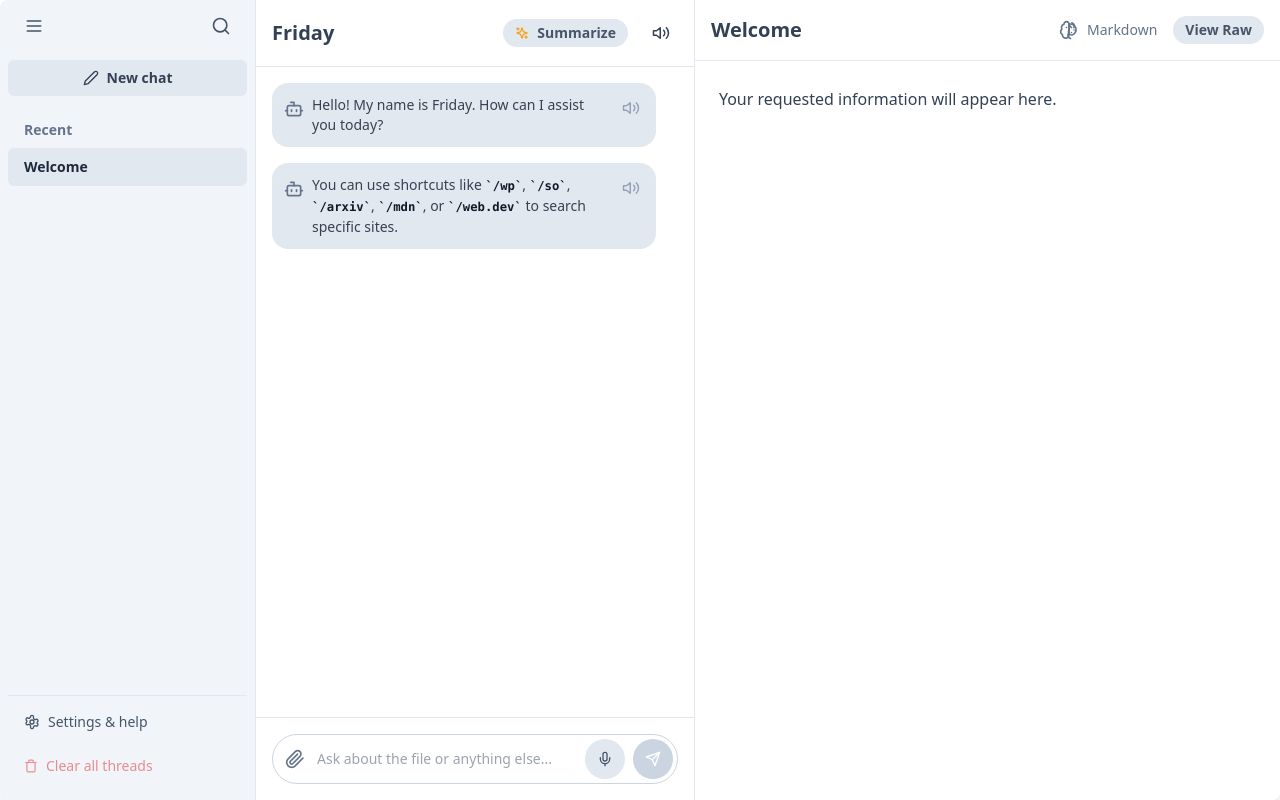
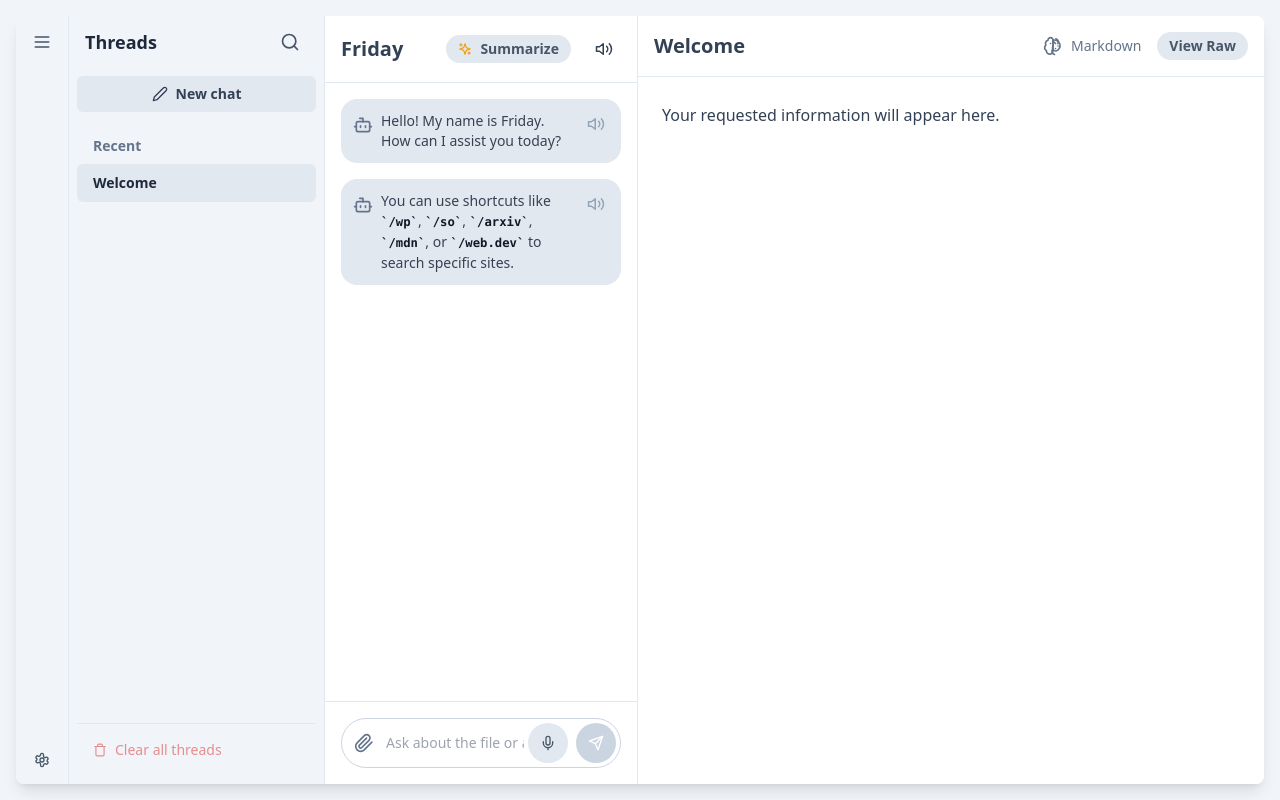
Before and after one commit to caraya/friday-ai-demo, a Vue app: page / in a window 1280 px wide. Built offline with nearby package versions, Linux system fonts and the light colour scheme.

Commit message:
Pass 2 of UI improvements

```diff
--- a/index.html
+++ b/index.html
@@ -6,12 +6,12 @@
   <link rel="icon" type="image/svg+xml" href="/vite.svg">
   <meta name="viewport" content="width=device-width, initial-scale=1.0">
   <title>Friday</title>
-  <!-- Add Prism.js Solarized Light theme -->
+  <!-- Prism.js Solarized Light theme -->
   <link rel="stylesheet" href="https://cdnjs.cloudflare.com/ajax/libs/prism/1.29.0/themes/prism-solarizedlight.min.css">
 </head>
 
-<body>
-  <div id="app"></div>
+<body class="bg-slate-100">
+  <div id="app" class="h-screen w-screen"></div>
   <script type="module" src="/src/main.ts"></script>
 </body>
 
--- a/src/App.vue
+++ b/src/App.vue
@@ -1,11 +1,23 @@
 <template>
-  <div class="flex h-full w-full bg-white shadow-lg rounded-lg overflow-hidden">
-    <!-- Thread Sidebar -->
-    <div class="w-64 bg-slate-100 border-r border-slate-200 flex flex-col p-2 space-y-4">
-      <div class="flex items-center justify-between flex-shrink-0 px-2">
-        <button class="p-2 hover:bg-slate-200 rounded-full text-slate-600">
+  <div class="h-full w-full p-0 sm:p-4 bg-slate-100">
+    <div class="flex h-full w-full max-w-screen-2xl mx-auto bg-white shadow-lg rounded-lg overflow-hidden">
+      <!-- Collapsible Thread Sidebar -->
+      <div class="flex flex-shrink-0 bg-slate-100 border-r border-slate-200">
+        <!-- Always-Visible Icon Bar -->
+        <div class="flex flex-col items-center justify-between p-2 space-y-4">
+          <button @click="toggleSidebar" class="p-2 hover:bg-slate-200 rounded-full text-slate-600">
             <icon-menu :size="20" />
           </button>
+          <div class="flex-grow"></div> <!-- Spacer -->
+          <button @click="handleSettingsClick" class="p-2 hover:bg-slate-200 rounded-full text-slate-600">
+            <icon-settings :size="20" />
+          </button>
+        </div>
+
+        <!-- Collapsible Panel Content -->
+        <div v-if="isSidebarOpen" class="w-64 flex flex-col p-2 space-y-4 border-l border-slate-200">
+          <div class="flex items-center justify-between flex-shrink-0 px-2">
+            <h2 class="text-lg font-semibold text-slate-800">Threads</h2>
             <button class="p-2 hover:bg-slate-200 rounded-full text-slate-600">
                <icon-search :size="20" />
             </button>
@@ -19,7 +31,6 @@
               <li v-for="thread in threads" :key="thread.id" class="group">
                 <div :class="['w-full text-left pr-2 pl-4 py-2 text-sm flex items-center justify-between rounded-md', activeThreadId === thread.id ? 'bg-slate-200' : 'hover:bg-slate-200/70']">
                   <button @click="loadThread(thread.id)" :class="['flex-grow text-left truncate', activeThreadId === thread.id ? 'text-slate-800 font-semibold' : 'text-slate-600']">
-                <!-- FIX: Conditional rendering for editing title -->
                     <span v-if="editingThreadId !== thread.id" @dblclick="startEditingTitle(thread)" class="truncate">{{ thread.title }}</span>
                     <input v-else
                            :ref="el => { if (el) titleInputRefs[thread.id] = el as HTMLInputElement }"
@@ -31,7 +42,7 @@
                   </button>
                   <div class="flex items-center flex-shrink-0 ml-2">
                       <button @click.stop="startEditingTitle(thread)" class="p-1 rounded-full opacity-0 group-hover:opacity-100 hover:bg-slate-300 text-slate-500 transition">
-                    <icon-pencil :size="14" />
+                        <icon-edit-pencil :size="14" />
                       </button>
                       <button @click.stop="deleteThread(thread.id)" class="p-1 rounded-full opacity-0 group-hover:opacity-100 hover:bg-red-200 text-red-500 transition">
                         <icon-trash :size="14" />
@@ -42,21 +53,19 @@
             </ul>
           </div>
           <div class="p-2 border-t border-slate-200 space-y-2">
-         <button @click="handleSettingsClick" class="w-full flex items-center text-sm text-slate-600 hover:bg-slate-200 rounded-md p-2">
-            <icon-settings :size="16" class="mr-2" />
-            <span>Settings & help</span>
-        </button>
              <button @click="clearAllThreads" class="w-full flex items-center text-sm text-red-600 hover:bg-red-100 rounded-md p-2 transition disabled:opacity-50" :disabled="threads.length <= 1">
                 <icon-trash :size="16" class="mr-2" />
                 <span>Clear all threads</span>
             </button>
           </div>
         </div>
+      </div>
 
-    <!-- Main Chat Interface -->
+      <!-- Main Content Area -->
       <div class="flex-1 flex flex-col" v-if="activeThread">
         <div class="w-full flex h-full">
-        <div class="w-full md:w-1/2 h-full flex flex-col border-r border-slate-200">
+          <!-- Chat Panel -->
+          <div class="w-full lg:w-1/3 h-full flex flex-col border-r border-slate-200">
             <header class="p-4 border-b border-slate-200 flex items-center justify-between bg-white flex-shrink-0">
               <h1 class="text-xl font-bold text-slate-700">Friday</h1>
               <div class="flex items-center space-x-4">
@@ -113,6 +122,7 @@
               </div>
             </footer>
           </div>
+          <!-- Display Panel -->
           <div class="hidden md:flex md:w-2/3 h-full flex-col">
              <header class="p-4 border-b border-slate-200 flex items-center justify-between bg-white flex-shrink-0">
               <h2 class="text-xl font-bold text-slate-700">{{ activeThread.displayContent.title }}</h2>
@@ -127,8 +137,9 @@
               </div>
              </header>
             <div class="flex-1 p-6 overflow-y-auto custom-scrollbar bg-white">
-            <div v-if="displayMode === 'rendered'" class="prose prose-slate max-w-none" v-html="renderMarkdown(activeThread.displayContent.content)"></div>
+              <div v-if="displayMode === 'rendered'" class="prose prose-slate mx-auto" v-html="renderMarkdown(activeThread.displayContent.content)"></div>
               <pre v-else class="raw-markdown"><code>{{ activeThread.displayContent.content }}</code></pre>
+            </div>
           </div>
         </div>
       </div>
@@ -156,6 +167,7 @@ const {
   isMuted
 } = storeToRefs(agentStore);
 
+const isSidebarOpen = ref(true);
 const activeThread = computed(() => agentStore.activeThread);
 const userInput = ref('');
 const chatLog = ref<HTMLDivElement | null>(null);
@@ -295,6 +307,10 @@ const handleSettingsClick = () => {
     alert("Settings functionality will be implemented later.");
 };
 
+const toggleSidebar = () => {
+    isSidebarOpen.value = !isSidebarOpen.value;
+};
+
 const scrollToBottom = () => {
   nextTick(() => {
     chatLog.value?.scrollTo({ top: chatLog.value.scrollHeight, behavior: 'smooth' });
```
Lines whose indentation alone changed are shown as unchanged.
